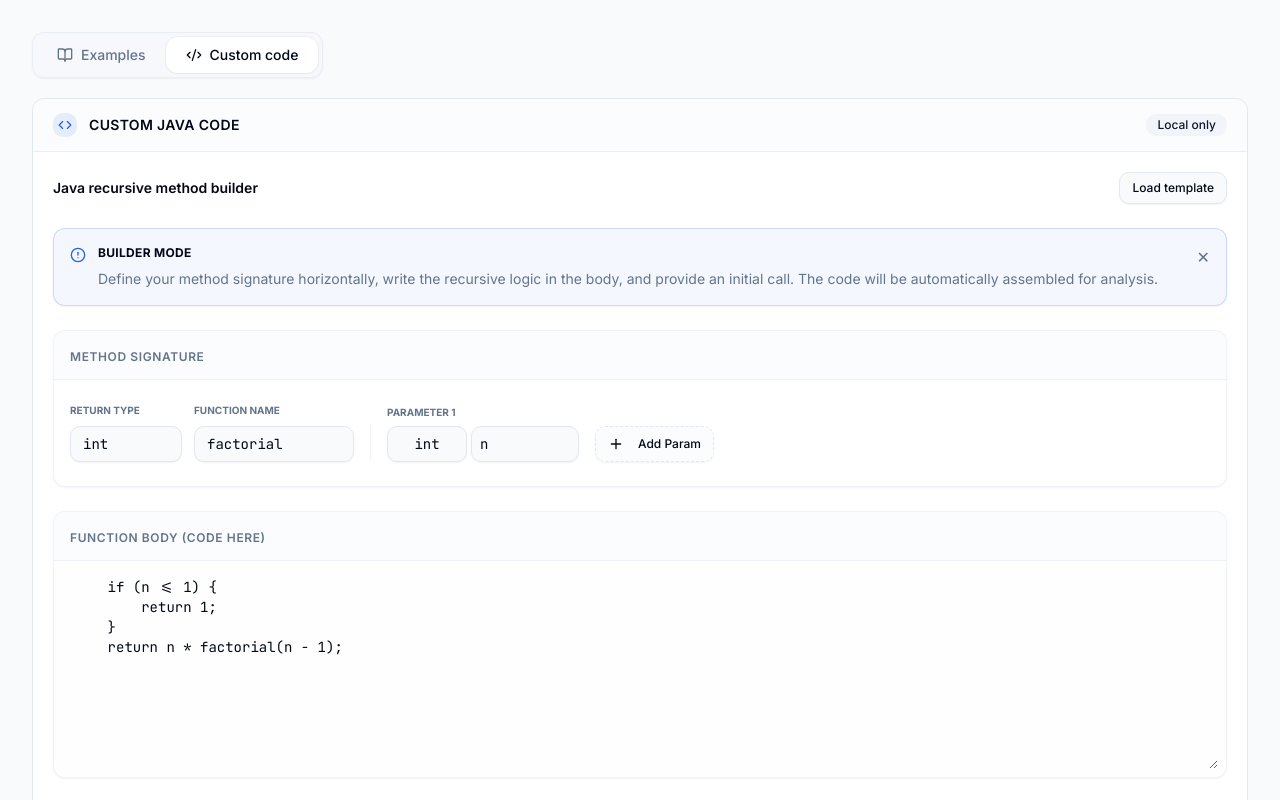
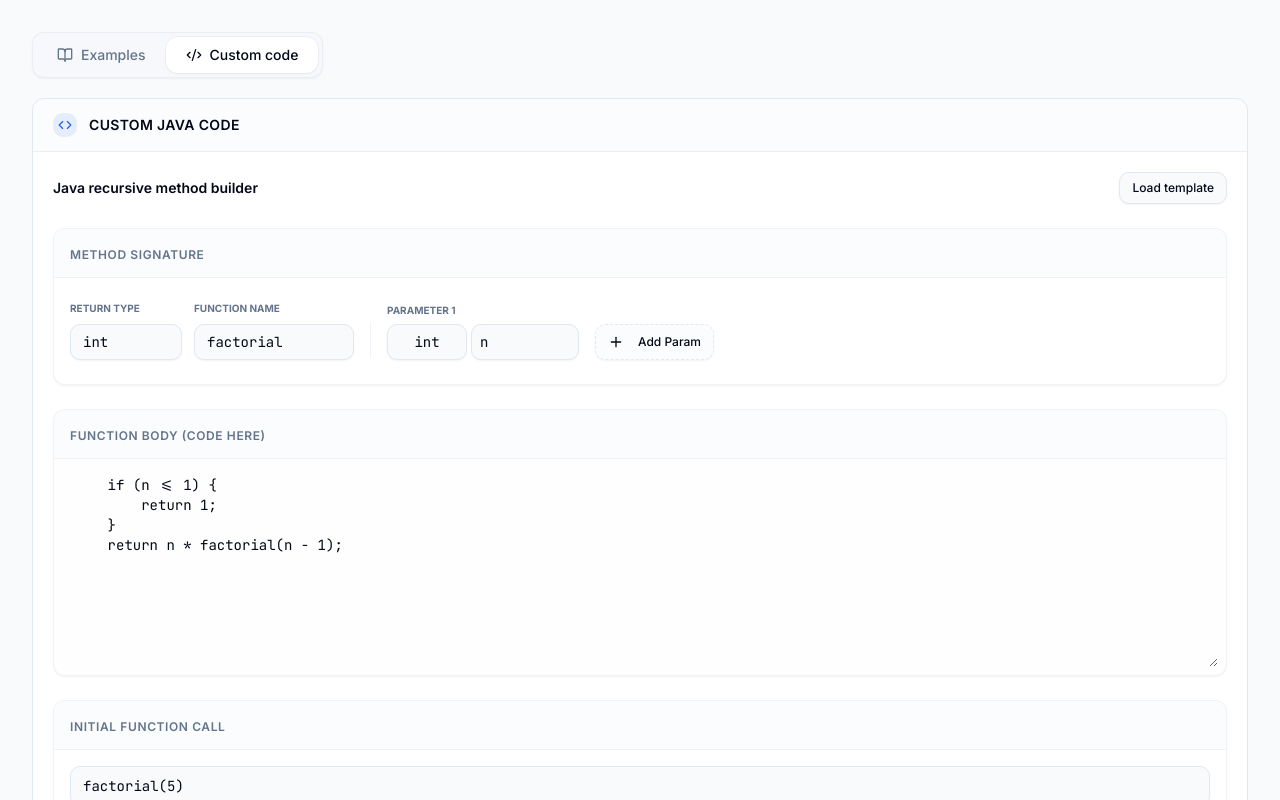
Before and after one commit to yuvnex/Recursion_Visualizer, a React (Vite) app: page / in a window 1280 px wide. Both pictures are taken after a click on the button "Custom code". Shown: the top 800 px of the page. Built offline with nearby package versions, Linux system fonts and the light colour scheme.

Commit message:
fix:Removed Builder Mode template

```diff
--- a/src/components/recursion/CustomCodePanel.jsx
+++ b/src/components/recursion/CustomCodePanel.jsx
@@ -9,8 +9,6 @@ import { Code, Play, AlertCircle, Loader2, Plus, Trash2 } from 'lucide-react'
 import { motion } from 'framer-motion'
 
 export default function CustomCodePanel({ onAnalyze, isAnalyzing, error }) {
-  const [showHelp, setShowHelp] = useState(true)
-
   const [returnType, setReturnType] = useState('int')
   const [functionName, setFunctionName] = useState('factorial')
   const [parameters, setParameters] = useState([{ id: 1, type: 'int', name: 'n' }])
@@ -51,9 +49,6 @@ export default function CustomCodePanel({ onAnalyze, isAnalyzing, error }) {
           </div>
           <span className="text-sm font-semibold tracking-wide uppercase text-foreground">Custom Java code</span>
         </div>
-        <Badge variant="secondary" className="text-xs font-medium">
-          Local only
-        </Badge>
       </div>
 
       <div className="space-y-6 p-5 flex flex-col">
@@ -64,32 +59,6 @@ export default function CustomCodePanel({ onAnalyze, isAnalyzing, error }) {
           </Button>
         </div>
 
-        {showHelp && (
-          <motion.div
-            initial={{ opacity: 0, height: 0 }}
-            animate={{ opacity: 1, height: 'auto' }}
-            className="rounded-xl border border-primary/20 bg-primary/5 p-4 shadow-sm"
-          >
-            <div className="flex items-start gap-3">
-              <AlertCircle className="mt-0.5 h-4 w-4 shrink-0 text-primary" />
-              <div className="flex-1 space-y-2">
-                <p className="text-xs font-bold text-foreground uppercase tracking-wide">Builder Mode</p>
-                <p className="text-sm text-muted-foreground">
-                  Define your method signature horizontally, write the recursive logic in the body, and provide an initial call.
-                  The code will be automatically assembled for analysis.
-                </p>
-              </div>
-              <button
-                type="button"
-                onClick={() => setShowHelp(false)}
-                className="text-muted-foreground hover:text-foreground transition-colors"
-                aria-label="Close help"
-              >
-                ✕
-              </button>
-            </div>
-          </motion.div>
-        )}
 
         {/* Builder UI */}
         <div className="rounded-xl border border-border/50 bg-card overflow-hidden shadow-sm">
```
